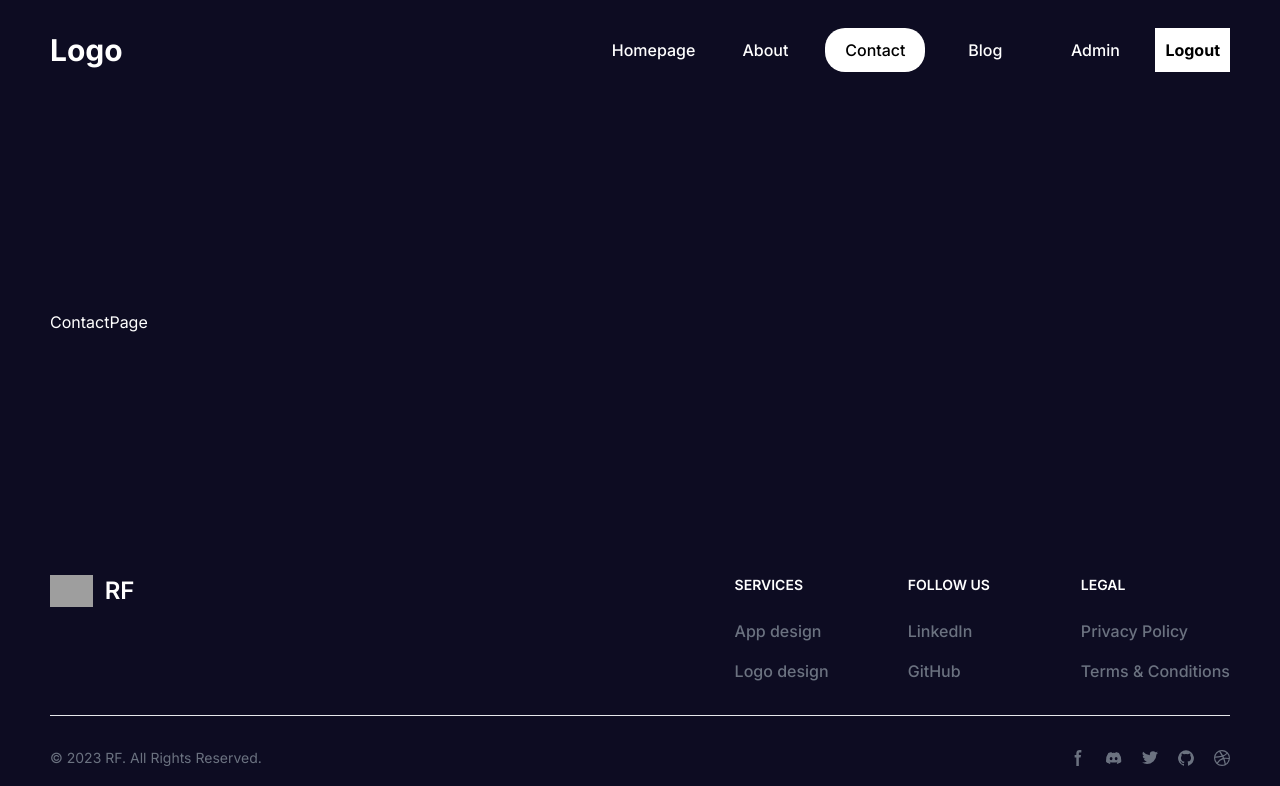
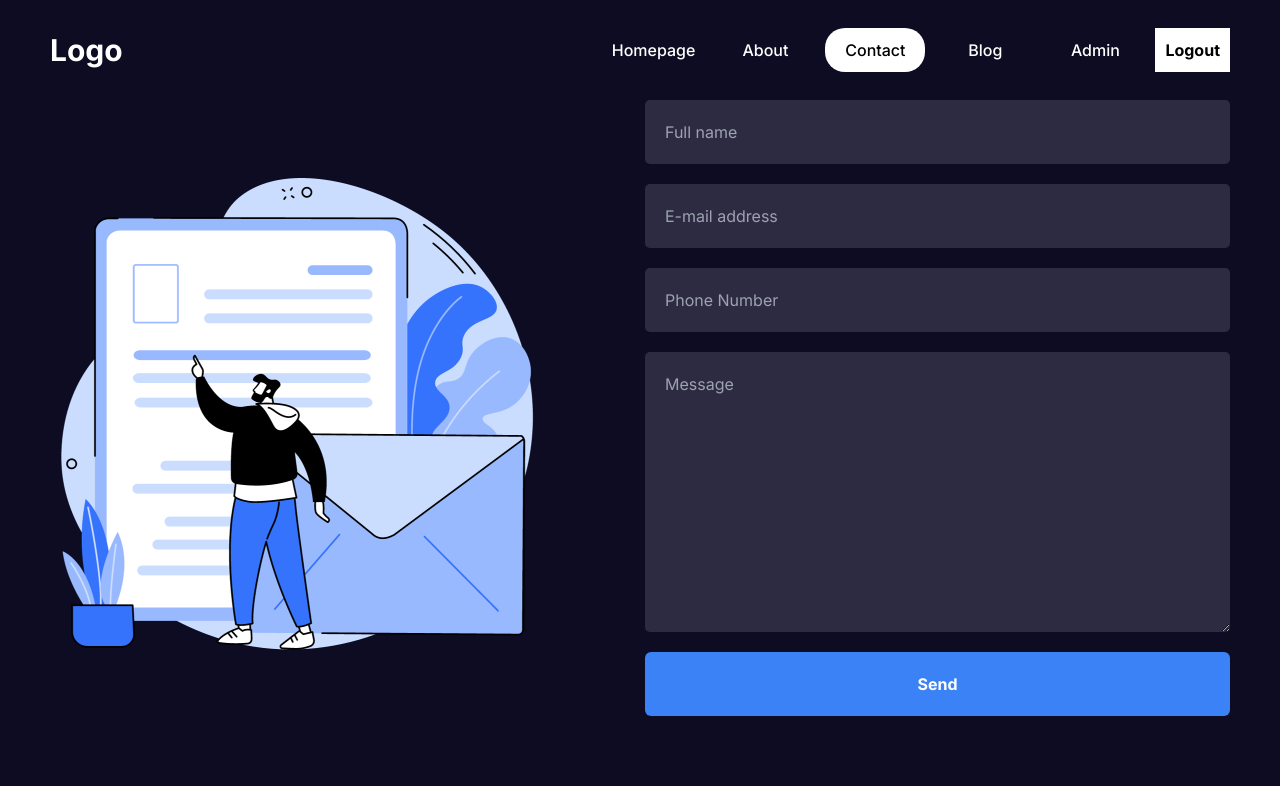
Before and after one commit to Vertori/nextjs-mongodb-blog-app, a Next.js app: page /contact in a window 1280 px wide. Shown: the top 786 px of the page. Built offline with nearby package versions, Linux system fonts and the light colour scheme; grey boxes are pictures that could not be loaded.

Commit message:
contact page

```diff
--- a/src/app/contact/page.tsx
+++ b/src/app/contact/page.tsx
@@ -1,9 +1,51 @@
-import React from 'react'
+import Image from "next/image";
+import React from "react";
 
 const ContactPage = () => {
   return (
-    <div>ContactPage</div>
-  )
-}
+    <div className="flex flex-col-reverse xl:flex-row gap-[10px] items-center justify-center my-10 xl:mt-0">
+      {/* Image  */}
+      <div className="flex-1">
+        <Image
+          src="/contact.png"
+          alt="contact image"
+          width={500}
+          height={400}
+        />
+      </div>
+      {/* Form  */}
+      <div className="flex-1 w-full">
+        <form className="flex flex-col gap-5">
+          <input
+            className="p-5 rounded-[5px] border-none outline-none bg-[#2d2b42]"
+            type="text"
+            placeholder="Full name"
+          />
+          <input
+            className="p-5 rounded-[5px] border-none outline-none bg-[#2d2b42]"
+            type="text"
+            placeholder="E-mail address"
+          />
+          <input
+            className="p-5 rounded-[5px] border-none outline-none bg-[#2d2b42]"
+            type="text"
+            placeholder="Phone Number"
+          />
+          <textarea
+            className="p-5 rounded-[5px] border-none outline-none bg-[#2d2b42]"
+            name=""
+            id=""
+            cols={30}
+            rows={10}
+            placeholder="Message"
+          ></textarea>
+          <button className="p-5 bg-blue-500 hover:bg-blue-600 transition text-white font-bold rounded-md cursor-pointer">
+            Send
+          </button>
+        </form>
+      </div>
+    </div>
+  );
+};
 
-export default ContactPage
+export default ContactPage;
```
